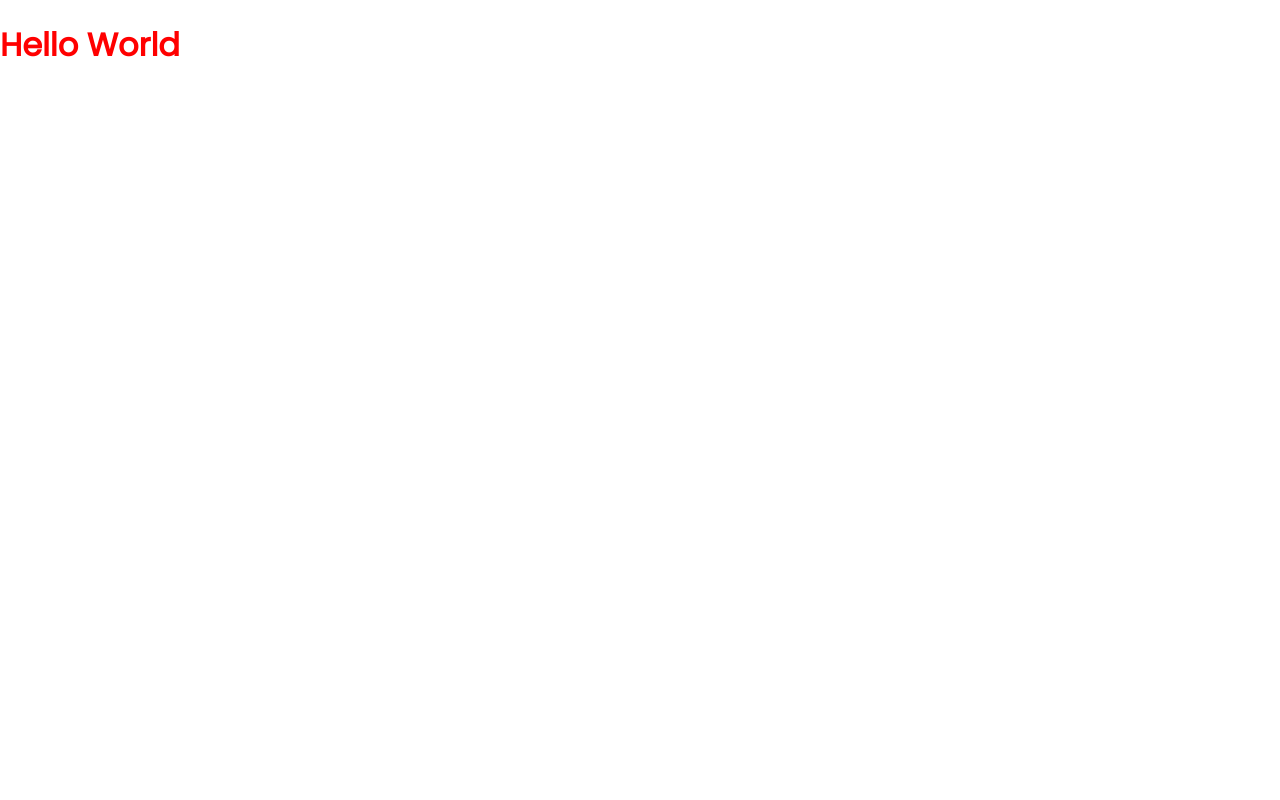
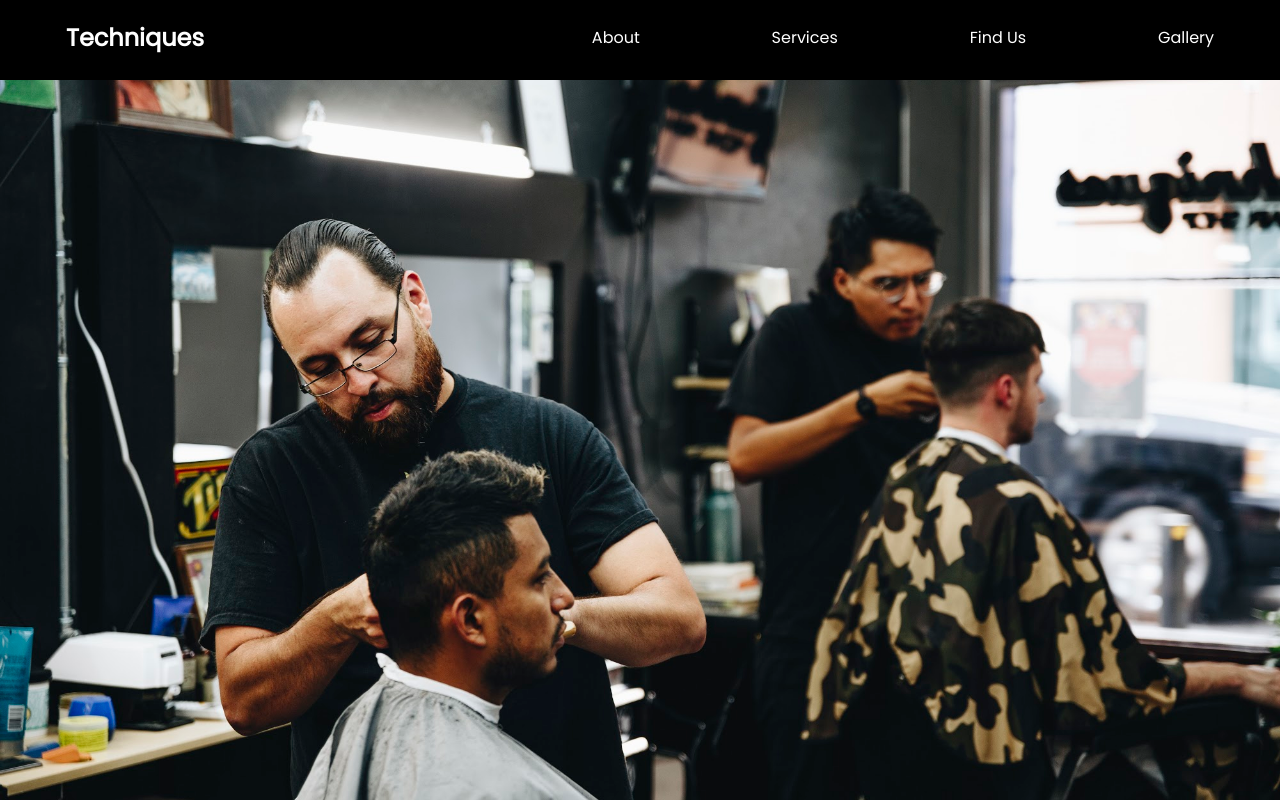
Before and after one commit to vvictorious/barber_shop_website, a PHP site: page / in a window 1280 px wide. Before the commit the page is almost empty. Run offline with PHP 8.4, Linux system fonts and the light colour scheme.

Commit message:
landing page looks good at desktop size

```diff
--- a/index.html
+++ b/index.html
@@ -9,7 +9,21 @@
 </head>
 <body>
 
-	<h1>Hello World</h1>
+	<nav>
+		<div class="hamburger">
+			<div class="line"></div>
+			<div class="line"></div>
+			<div class="line"></div>
+		</div>
+		<ul class="nav-links">
+			<h1 class="logo">Techniques</h1>
+			<li><a href="#about">About</a></li>
+			<li><a href="#services">Services</a></li>
+			<li><a href="#findUs">Find Us</a></li>
+			<li><a href="#gallery">Gallery</a></li>
+		</ul>
+	</nav>
+	<section class="landing-hero"></section>
 
 	<script type="text/javascript" src="app.js"></script>
 </body>
--- a/style.css
+++ b/style.css
@@ -13,6 +13,43 @@ body {
 	font-family: 'Poppins', sans-serif;
 }
 
-h1 {
-	color: red;
+/*nav stuff starts here */
+
+nav {
+	height: 10vh;
+	width: 100%;
+	background: black;
+	margin-top: 0;
 }
+
+.nav-links {
+	margin-top: 0;
+	margin-bottom: 0;
+	padding: 0;
+	display: flex;
+	justify-content: space-around;
+	align-items: center;
+}
+
+.logo {
+	color: white;
+	margin-right: 20%;
+}
+
+.nav-links li {
+	list-style: none;
+}
+
+.nav-links a {
+	text-decoration: none;
+	color: white;
+}
+
+/*hero image for the landing page*/
+
+.landing-hero {
+	background-image: url('img/hero.jpeg');
+	background-size: cover;
+	height: 90vh;
+	background-position: 8% 50%;
+}
```
